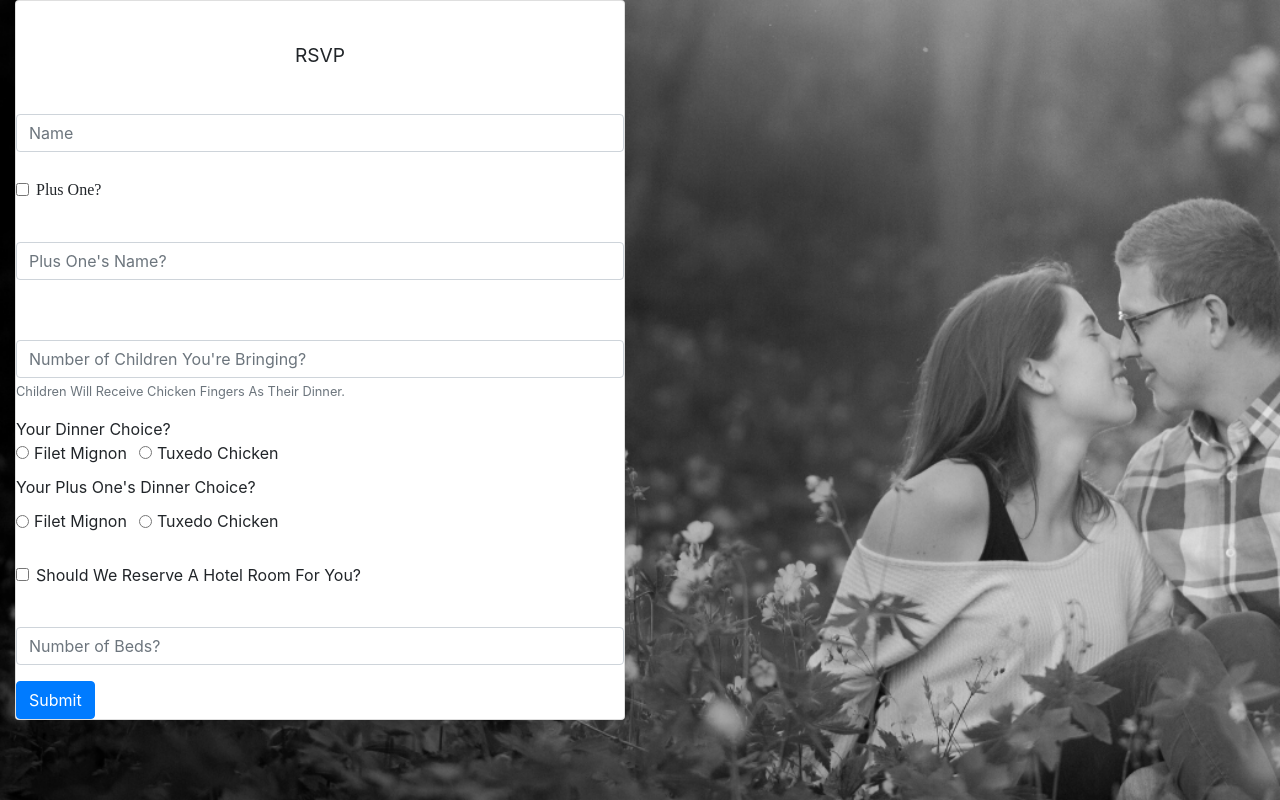
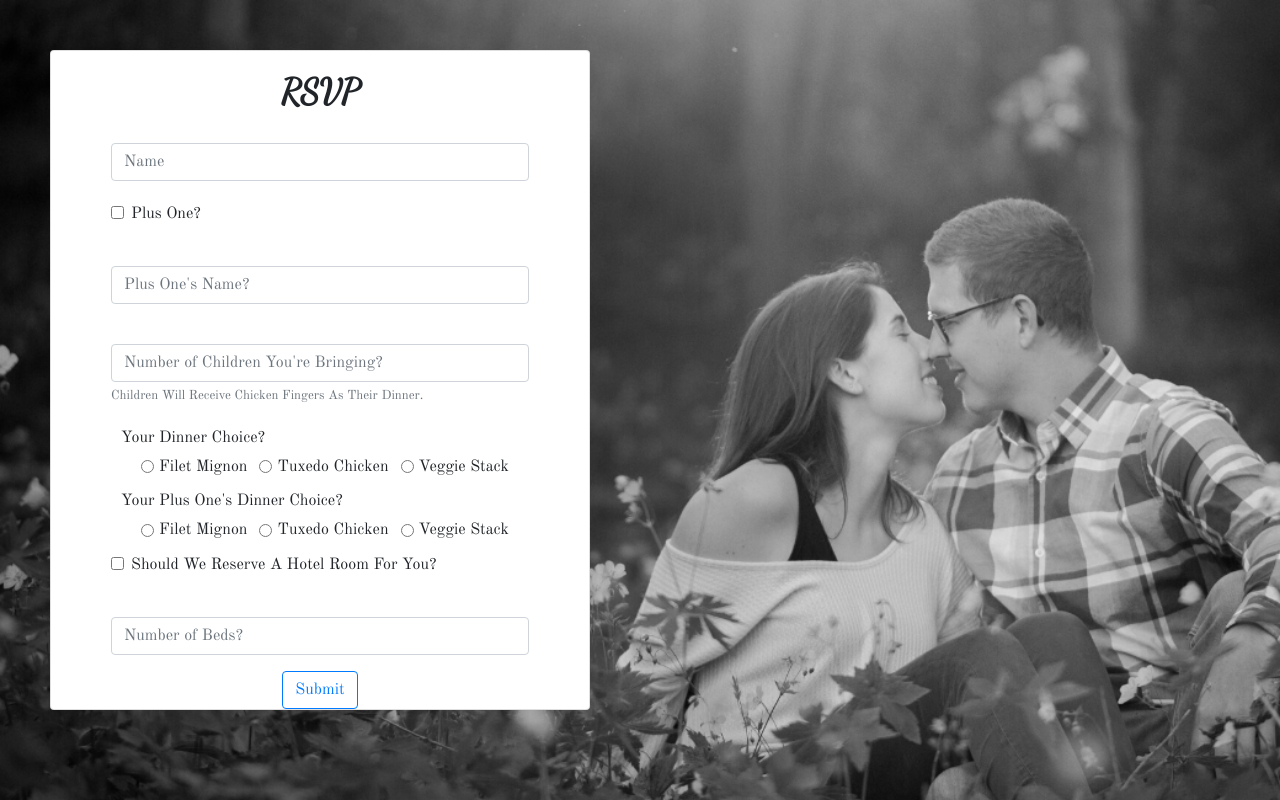
Before and after one commit to bettet01/Wedding-RSVP-Site, a React (Create React App) app: page / in a window 1280 px wide. Built offline with nearby package versions, Linux system fonts and the light colour scheme.

Commit message:
html and css look prettier

```diff
--- a/src/App.css
+++ b/src/App.css
@@ -2,6 +2,7 @@
   background-repeat: no-repeat;
   background-image: url(../src/WebBackground.png);
   background-size: cover;
+  background-position: center;
   height: 100vh;
   margin: 0;
 }
--- a/src/components/pages/RSVP/index.css
+++ b/src/components/pages/RSVP/index.css
@@ -1,42 +1,83 @@
+@import url("https://fonts.googleapis.com/css2?family=Dancing+Script&display=swap");
+@import url("https://fonts.googleapis.com/css2?family=Old+Standard+TT&display=swap");
+
+.card {
+    width: 600px;
+    height: 660px;
+    margin: 50px;
+    border: round;
+}
 .headertitle {
-    font-size: larger;
-    padding-top: 40px;
-    padding-bottom: 20px;
+    font-size: 35px;
+    font-family: 'Dancing Script', cursive;
+    margin-top: 15px;
     text-align: center;
+    font-weight: bold;
 }
 
 .name {
-    padding-bottom: 10px;
+    font-family: 'Old Standard TT', serif;
+    padding-left: 60px;
+    padding-right: 60px;
+    padding-bottom: 5px;
 }
 
 .plusone {
-    font-family: serif;
+    font-family: 'Old Standard TT', serif;
+    padding-left: 60px;
 }
 
 .plusonename {
-    padding-bottom: 20px;
+    font-family: 'Old Standard TT', serif;
+    padding-left: 60px;
+    padding-right: 60px;
 }
 
 .children {
-    padding-bottom: 10px;
+    font-family: 'Old Standard TT', serif;
+    padding-bottom: 5px;
+    padding-left: 60px;
+    padding-right: 60px;
 }
 
 .dinner {
-    padding-bottom: 10px;
+    font-family: 'Old Standard TT', serif;
+    padding-left: 70px;
+    padding-bottom: 5px;
 }
 
+.dinnertwo {
+    margin-top: 10px;
+    font-family: 'Old Standard TT', serif;
+    padding-left: 70px;
+    padding-bottom: 5px;
+}
 .filetmignon {
-    padding-bottom: 20px;
+    font-family: 'Old Standard TT', serif;
+    margin-left: 90px;
 }
 
 .tuxedochicken {
-    padding-bottom: 20px;
+    font-family: 'Old Standard TT', serif;
+}
+
+.vegetable {
+    font-family: 'Old Standard TT', serif;
 }
 
 .hotel {
-    padding-top: 20px;
+    font-family: 'Old Standard TT', serif;
+    padding-top: 10px;
+    padding-left: 60px;
 }
 
 .hotelbeds {
-    padding-bottom: 20px;
+    font-family: 'Old Standard TT', serif;
+    padding-left: 60px;
+    padding-right: 60px;
 }
+
+.button {
+    font-family: 'Old Standard TT', serif;
+    align-self: center;
+}
--- a/src/components/pages/RSVP/index.tsx
+++ b/src/components/pages/RSVP/index.tsx
@@ -1,16 +1,19 @@
 import React from "react";
 import Col from "react-bootstrap/Col";
+import Row from "react-bootstrap/Row";
 import Card from "react-bootstrap/Card";
 import Form from "react-bootstrap/Form";
 import Button from "react-bootstrap/Button";
 import "./index.css";
+
 const RSVP = () => {
   return (
     <div>
       <Col md={6}>
-        <Card>
-          <header className="headertitle">RSVP</header>
-          <Form>
+          <Row>
+        <Card className="card">
+            <header className="headertitle">RSVP</header>
+            <Form>
             <Form.Group className="name" controlId="Name">
               <Form.Label></Form.Label>
               <Form.Control type="text" placeholder="Name" />
@@ -25,7 +28,7 @@ const RSVP = () => {
               <Form.Control type="text" placeholder="Plus One's Name?" />
             </Form.Group>
 
-            <Form.Group className="number" controlId="Children">
+            <Form.Group className="children" controlId="Children">
               <Form.Label></Form.Label>
               <Form.Control
                 type="number"
@@ -36,35 +39,47 @@ const RSVP = () => {
               </Form.Text>
             </Form.Group>
 
-            <div className="dinner">
-              <div>Your Dinner Choice?</div>
-              <Form.Check
+            <div>
+              <div className="dinner">Your Dinner Choice?</div>
+              <Form.Check className="filetmignon"
                 inline
                 label="Filet Mignon"
                 type={"radio"}
                 id={`inline-${"radio"}-1`}
               />
-              <Form.Check
+              <Form.Check className="tuxedochicken"
                 inline
                 label="Tuxedo Chicken"
                 type={"radio"}
                 id={`inline-${"radio"}-2`}
               />
+               <Form.Check className="vegetable"
+                inline
+                label="Veggie Stack"
+                type={"radio"}
+                id={`inline-${"radio"}-3`}
+              />
             </div>
 
             <div>
-              <div className="dinner">Your Plus One's Dinner Choice?</div>
-              <Form.Check className="dinner"
+              <div className="dinnertwo">Your Plus One's Dinner Choice?</div>
+              <Form.Check className="filetmignon"
                 inline
                 label="Filet Mignon"
                 type={"radio"}
                 id={`inline-${"radio"}-1`}
               />
-              <Form.Check className="dinner"
+              <Form.Check className="tuxedochicken"
                 inline
                 label="Tuxedo Chicken"
                 type={"radio"}
                 id={`inline-${"radio"}-2`}
+              />
+              <Form.Check className="vegetable"
+                inline
+                label="Veggie Stack"
+                type={"radio"}
+                id={`inline-${"radio"}-3`}
               />
             </div>
 
@@ -75,16 +90,19 @@ const RSVP = () => {
               />
             </Form.Group>
 
-            <Form.Group controlId="Children">
+            <Form.Group className="hotelbeds" controlId="Beds">
               <Form.Label></Form.Label>
               <Form.Control type="number" placeholder="Number of Beds?" />
             </Form.Group>
 
-            <Button variant="primary" type="submit">
-              Submit
-            </Button>
+            <div className="text-center">
+                <Button className="button" variant="outline-primary" type="submit">
+                Submit
+                </Button>
+            </div>
           </Form>
         </Card>
+        </Row>
       </Col>
       <Col></Col>
     </div>
```
